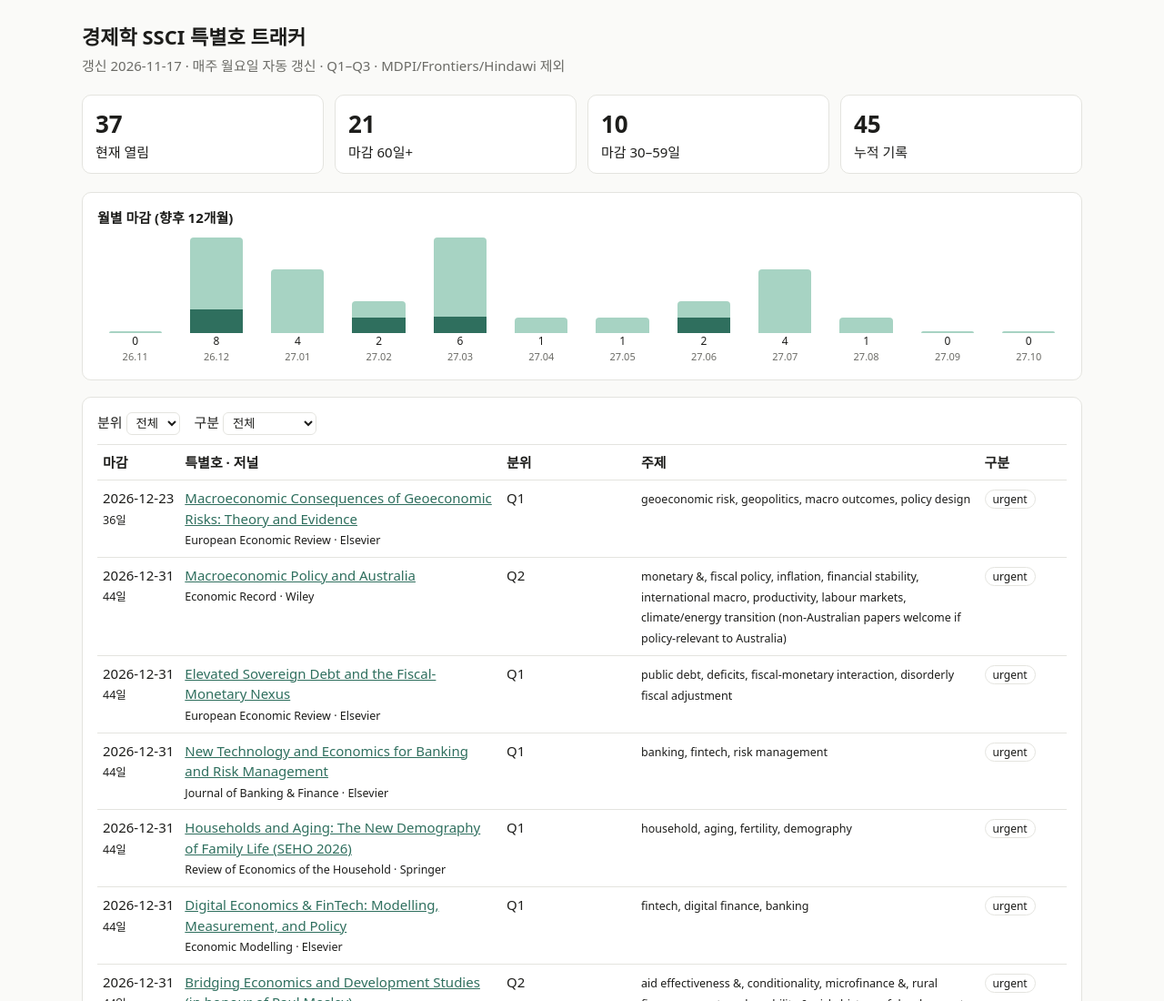
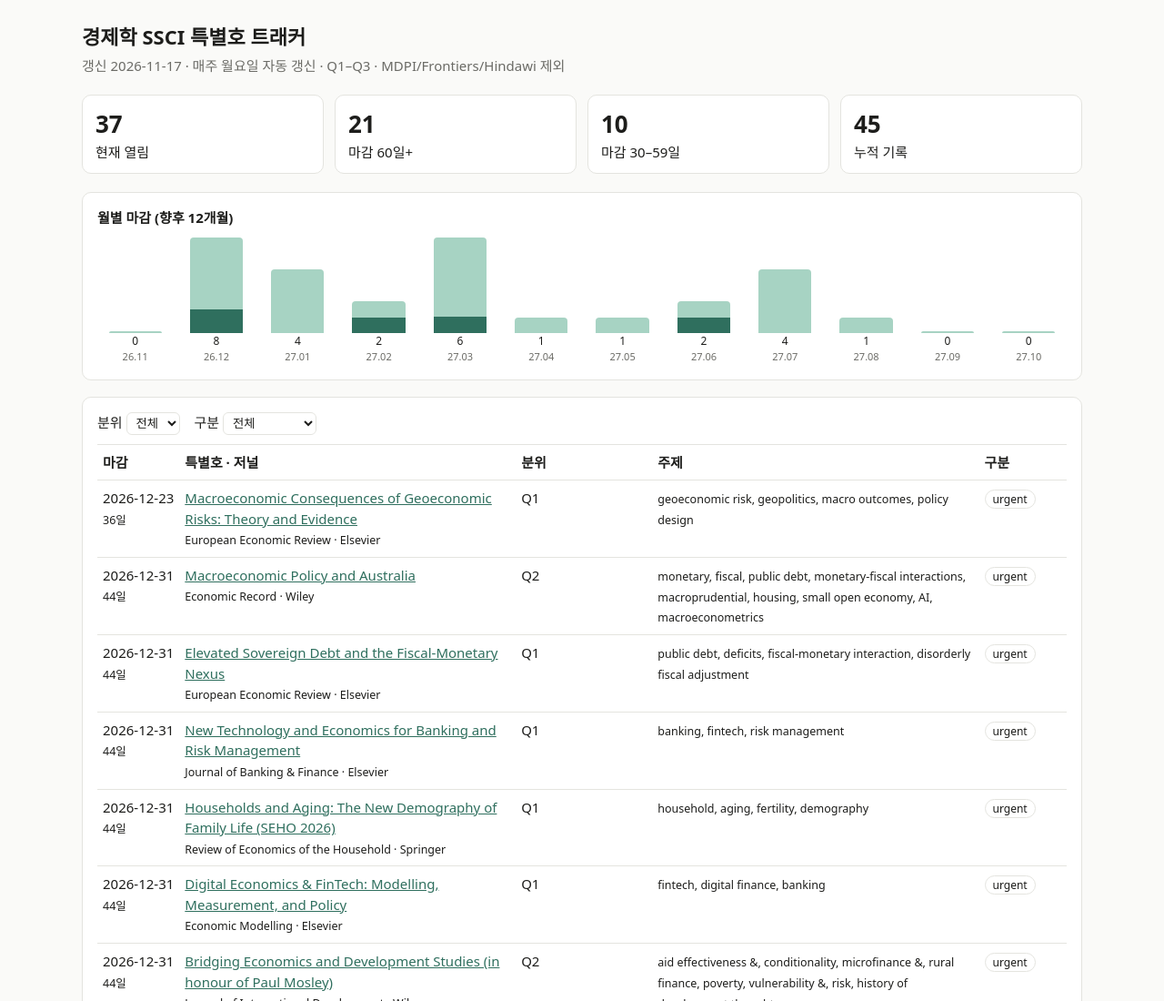
Before and after one commit to hslee0120/si-tracker, a plain HTML site: page index.html in a window 1280 px wide. Shown: the top 1100 px of the page at 91% size. Drawn offline with Linux system fonts and the light colour scheme.

Commit message:
Weekly update 2026-11-17

```diff
--- a/index.html
+++ b/index.html
@@ -22,7 +22,7 @@ tr.urgent .tag{color:var(--warn);border-color:var(--warn)} .legend span{display:
 <label>구분 <select id="fw"><option value="">전체</option><option>candidate</option><option>urgent</option><option>no deadline</option></select></label></div>
 <table><thead><tr><td><b>마감</b></td><td><b>특별호 · 저널</b></td><td><b>분위</b></td><td><b>주제</b></td><td><b>구분</b></td></tr></thead><tbody id="tb">
 <tr data-q="Q1" data-w="urgent"><td class="d">2026-12-23<br><small>36일</small></td><td><a href="https://www.sciencedirect.com/journal/european-economic-review/about/call-for-papers" target="_blank" rel="noopener">Macroeconomic Consequences of Geoeconomic Risks: Theory and Evidence</a><br><small>European Economic Review · Elsevier</small></td><td>Q1</td><td><small>geoeconomic risk,  geopolitics,  macro outcomes,  policy design</small></td><td><span class="tag">urgent</span></td></tr>
-<tr data-q="Q2" data-w="urgent"><td class="d">2026-12-31<br><small>44일</small></td><td><a href="https://onlinelibrary.wiley.com/page/journal/14754932/call-for-papers/macroecon-policy-australia" target="_blank" rel="noopener">Macroeconomic Policy and Australia</a><br><small>Economic Record · Wiley</small></td><td>Q2</td><td><small>monetary &amp,  fiscal policy,  inflation,  financial stability,  international macro,  productivity,  labour markets,  climate/energy transition (non-Australian papers welcome if policy-relevant to Australia)</small></td><td><span class="tag">urgent</span></td></tr>
+<tr data-q="Q2" data-w="urgent"><td class="d">2026-12-31<br><small>44일</small></td><td><a href="https://onlinelibrary.wiley.com/page/journal/14754932/call-for-papers/macroecon-policy-australia" target="_blank" rel="noopener">Macroeconomic Policy and Australia</a><br><small>Economic Record · Wiley</small></td><td>Q2</td><td><small>monetary, fiscal, public debt, monetary-fiscal interactions, macroprudential, housing, small open economy, AI, macroeconometrics</small></td><td><span class="tag">urgent</span></td></tr>
 <tr data-q="Q1" data-w="urgent"><td class="d">2026-12-31<br><small>44일</small></td><td><a href="https://www.sciencedirect.com/journal/european-economic-review/about/call-for-papers" target="_blank" rel="noopener">Elevated Sovereign Debt and the Fiscal-Monetary Nexus</a><br><small>European Economic Review · Elsevier</small></td><td>Q1</td><td><small>public debt,  deficits,  fiscal-monetary interaction,  disorderly fiscal adjustment</small></td><td><span class="tag">urgent</span></td></tr>
 <tr data-q="Q1" data-w="urgent"><td class="d">2026-12-31<br><small>44일</small></td><td><a href="https://www.sciencedirect.com/journal/journal-of-banking-and-finance/about/call-for-papers" target="_blank" rel="noopener">New Technology and Economics for Banking and Risk Management</a><br><small>Journal of Banking &amp; Finance · Elsevier</small></td><td>Q1</td><td><small>banking, fintech, risk management</small></td><td><span class="tag">urgent</span></td></tr>
 <tr data-q="Q1" data-w="urgent"><td class="d">2026-12-31<br><small>44일</small></td><td><a href="https://link.springer.com/journal/11150/collections" target="_blank" rel="noopener">Households and Aging: The New Demography of Family Life (SEHO 2026)</a><br><small>Review of Economics of the Household · Springer</small></td><td>Q1</td><td><small>household, aging, fertility, demography</small></td><td><span class="tag">urgent</span></td></tr>
```
